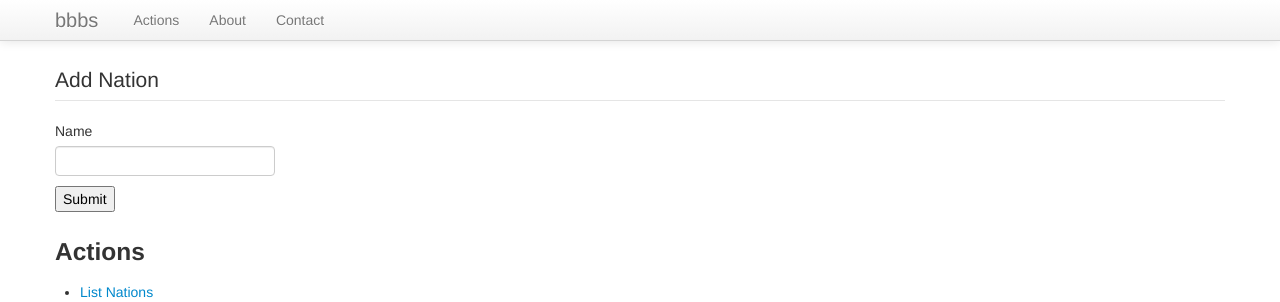
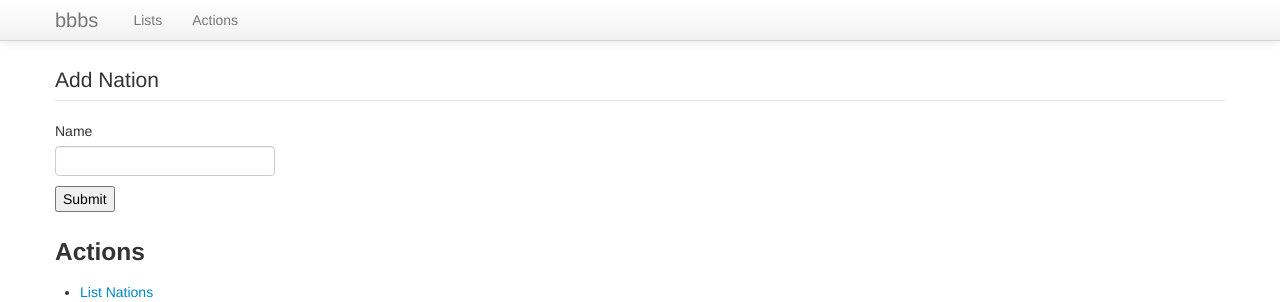
Before and after one commit to kazuhirosaji/bbbs_cookbook, a CakePHP app: the page made by app/View/Nations/add.ctp in a window 1280 px wide. Shown: the top 302 px of the page. Run offline with PHP 8.4 and a stand-in for CakePHP, Linux system fonts and the light colour scheme; the template is opened without the code that fills it, so the values that code supplies are empty; form fields are guessed from the names that the template uses; some libraries are stand-ins or nearby versions.

Commit message:
refactering nav bar

```diff
--- a/app/View/Elements/actions.ctp
+++ b/app/View/Elements/actions.ctp
@@ -1,4 +1,2 @@
-<li><?php echo $this->Html->link(__('List Nations'), array('controller' => 'nations', 'action' => 'index')); ?></li>
+<li><?php echo $this->Html->link(__('New Product'), array('controller' => 'products', 'action' => 'add')); ?> </li>
 <li><?php echo $this->Html->link(__('New Nation'), array('controller' => 'nations', 'action' => 'add')); ?></li>
-<li><?php echo $this->Html->link(__('List Products'), array('controller' => 'products', 'action' => 'index')); ?> </li>
-<li><?php echo $this->Html->link(__('New Product'), array('controller' => 'products', 'action' => 'add')); ?> </li>
--- /dev/null
+++ b/app/View/Elements/lists.ctp
@@ -0,0 +1,2 @@
+<li><?php echo $this->Html->link(__('List Products'), array('controller' => 'products', 'action' => 'index')); ?> </li>
+<li><?php echo $this->Html->link(__('List Nations'), array('controller' => 'nations', 'action' => 'index')); ?></li>
--- a/app/View/Layouts/default.ctp
+++ b/app/View/Layouts/default.ctp
@@ -52,13 +52,17 @@
 				<div class="nav-collapse">
 					<ul class="nav">
 						<li class="dropdown">
+							<a href="#" class="dropdown-toggle" data-toggle="dropdown" role="button">Lists</a>
+							<ul class="dropdown-menu" role="menu">
+								<?php echo $this->element('lists'); ?>
+							</ul>
+						</li>
+						<li class="dropdown">
 							<a href="#" class="dropdown-toggle" data-toggle="dropdown" role="button">Actions</a>
 							<ul class="dropdown-menu" role="menu">
 								<?php echo $this->element('actions'); ?>
 							</ul>
 						</li>
-						<li><a href="#about">About</a></li>
-						<li><a href="#contact">Contact</a></li>
 					</ul>
 				</div><!--/.nav-collapse -->
 			</div>
```
